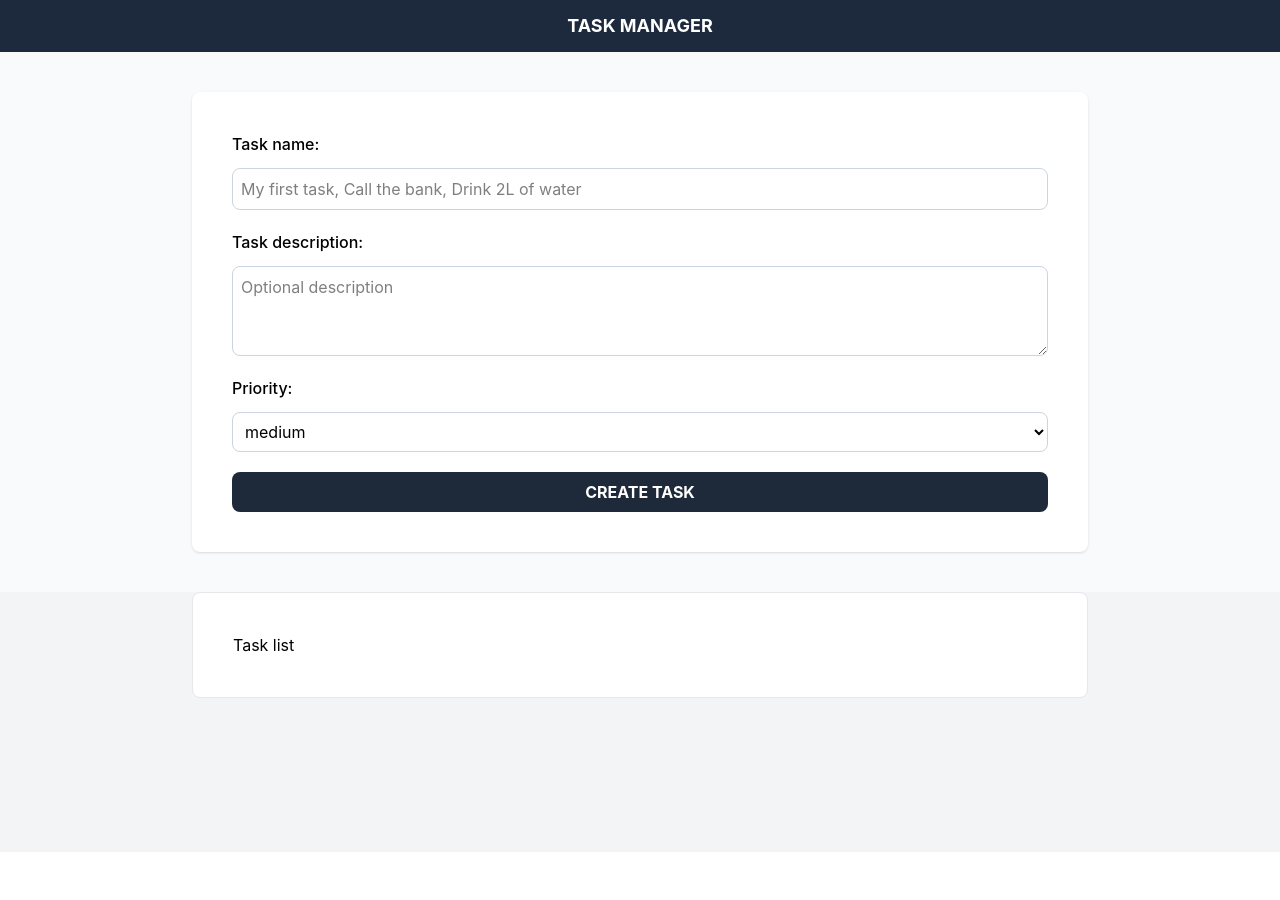
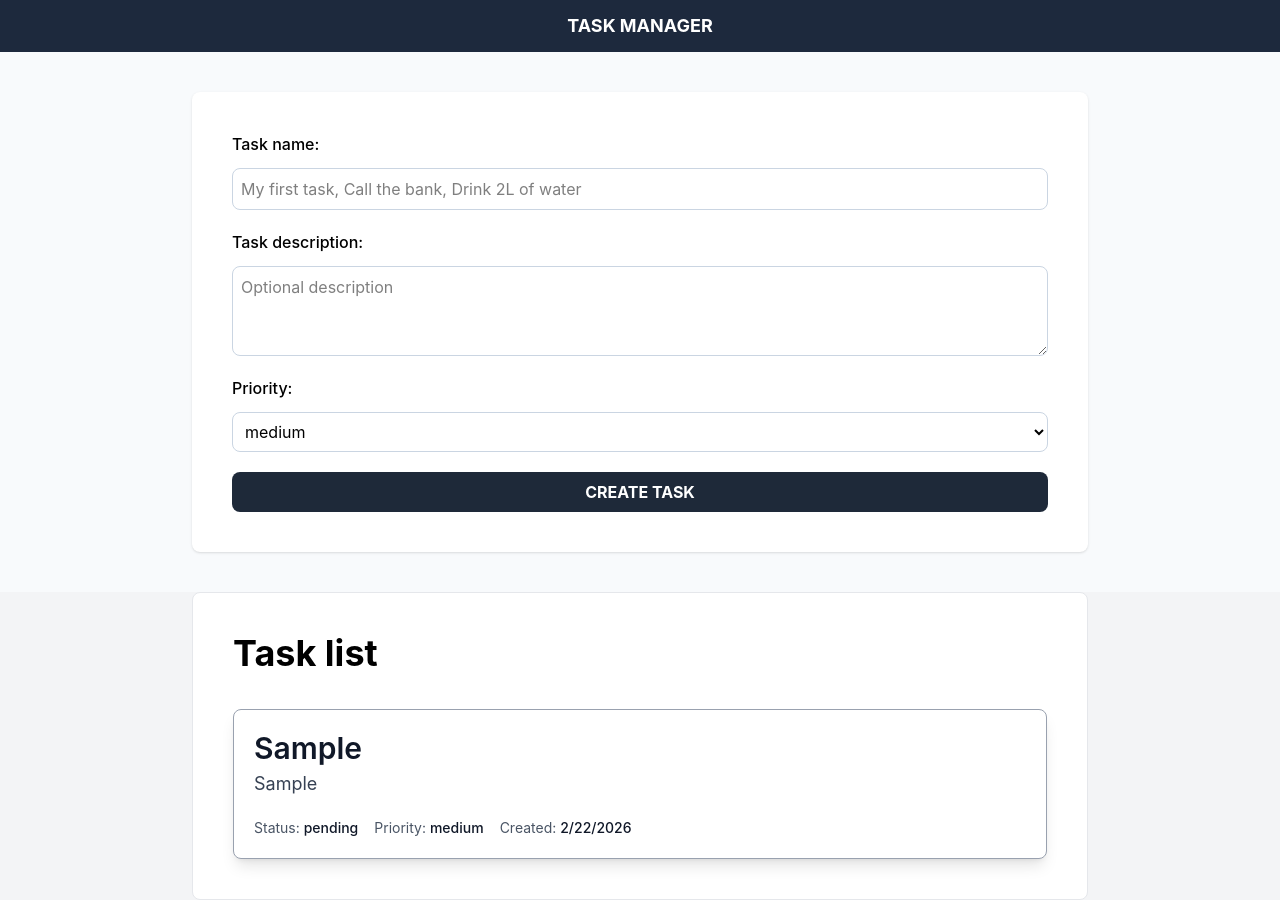
Before and after one commit to sfchirila/task-manager, a React (Vite) app: page / in a window 1280 px wide. Both pictures are taken after typing "Sample", "Sample" into the empty fields and a click on the input "Create task". Before the commit the page ends 852 px from the top, so only its background shows below. Built offline with nearby package versions, Linux system fonts and the light colour scheme.

Commit message:
add task list component to display tasks

```diff
--- a/src/App.tsx
+++ b/src/App.tsx
@@ -2,6 +2,7 @@ import { useReducer } from "react"
 
 import { TaskForm } from "./components/TaskForm"
 import { taskReducer, initialState } from "./reducers/activity-reducer"
+import TaskList from "./components/TaskList";
 
 
 function App() {
@@ -28,7 +29,9 @@ return (
 			</section>
 
 			<section className='bg-white rounded-lg border border-gray-200 p-10 mx-auto max-w-4xl' aria-label="Task list">
-				<p>Task list</p>
+				<TaskList
+					tasks={state.tasks}
+				/>
 			</section>
 		</main>
     </>
--- /dev/null
+++ b/src/components/TaskList.tsx
@@ -0,0 +1,31 @@
+import type { Task } from "../types"
+
+type TaskListProps = {
+    tasks: Task[]
+}
+
+export default function TaskList({tasks}: TaskListProps) {
+
+    return (
+        <>
+            <h2 className="text-4xl font-bold pb-5">Task list</h2>
+
+            {
+                tasks.map(task => (
+                    <div key={task.id} className="p-5 bg-white mt-4 flex justify-between items-start rounded-lg border border-gray-400 shadow-lg">
+                        <div className="space-y-1">
+                            <h3 className="text-3xl font-semibold text-gray-900">{task.taskTitle}</h3>
+                            <p className="text-lg text-gray-700">{task.taskDescription}</p>
+
+                            <div className="flex gap-4 text-sm text-gray-600 pt-4">
+                                <span>Status: <strong className="text-gray-900 font-medium">{task.status}</strong></span>
+                                <span>Priority: <strong className="text-gray-900 font-medium">{task.taskPriority}</strong></span>
+                                <span>Created: <strong className="text-gray-900 font-medium">{new Date(task.createdAt).toLocaleDateString()}</strong></span>
+                            </div>
+                        </div>
+                    </div>
+                ))
+            }
+        </>
+    )
+}
```
